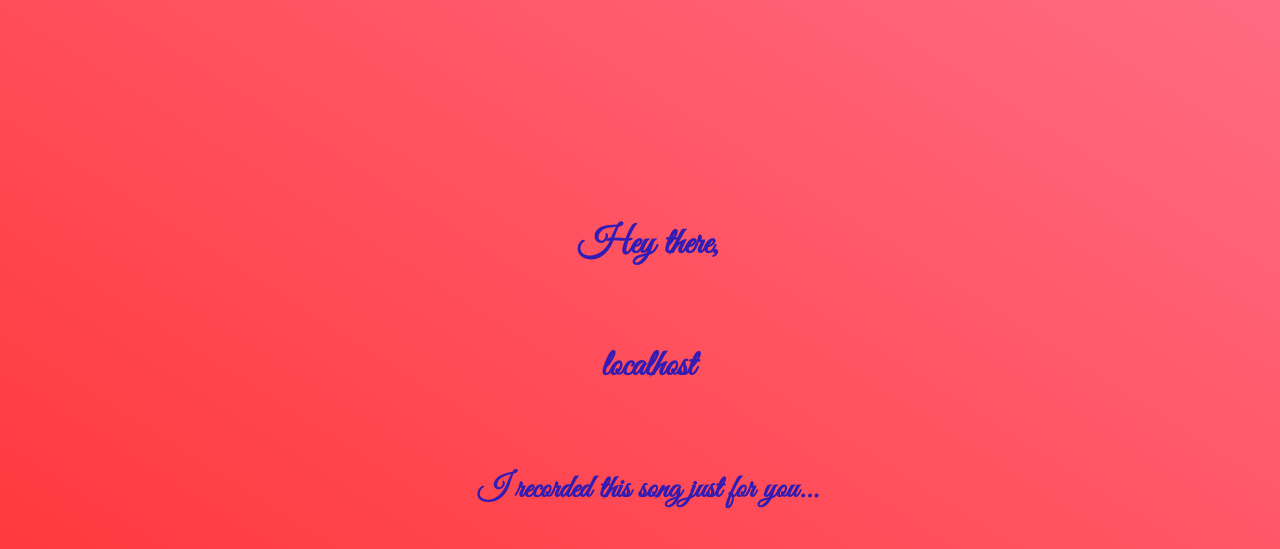
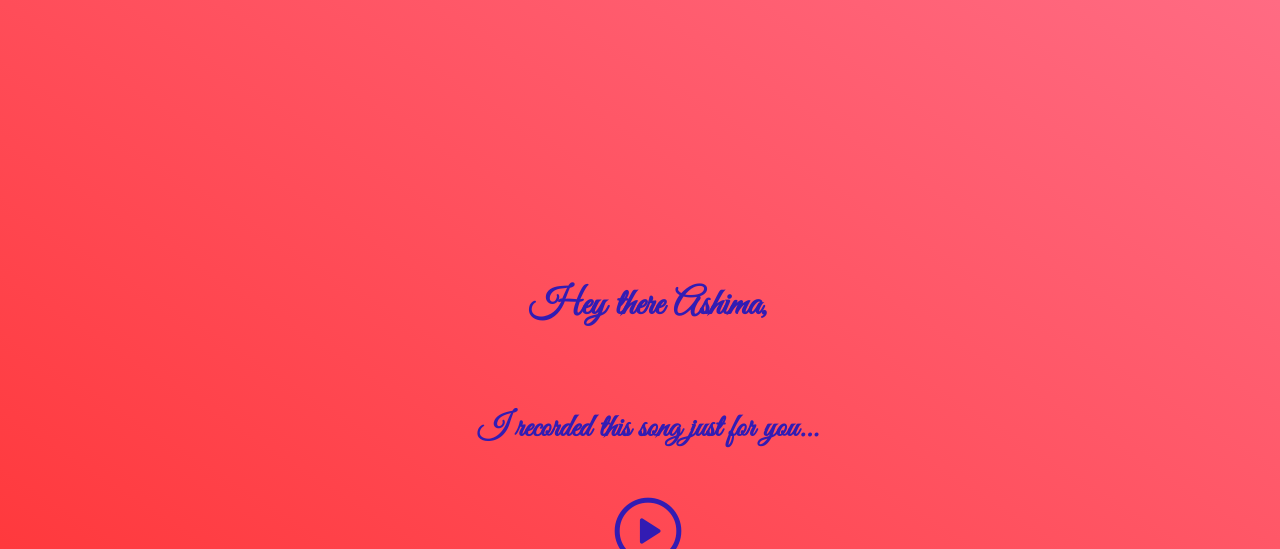
Before and after one commit to joshivaibhavs/thisonesforyou.love, a plain HTML site: page index.html in a window 1280 px wide. Shown: the top 549 px of the page. Drawn offline with nearby package versions, Linux system fonts and the light colour scheme.

Commit message:
Add correct song

```diff
--- a/index.html
+++ b/index.html
@@ -58,8 +58,7 @@
     </style>
     <div class="screen center">
         <img id="rose-img" src="rose-img.png" alt="rose">
-        <h3>Hey there,</h3>
-        <h3 id="name"></h3>
+        <h3>Hey there Ashima,</h3>
         <h4>I recorded this song just for you...</h4>
         <span style="display: block;" id="play-btn" class="material-symbols-rounded">
             play_circle
@@ -72,13 +71,7 @@
         </audio>
     </div>
     <script>
-        function setName() {
-            const name = window.location.hostname.replace('.thisonesforyou.love', '');
-            const nameEl = document.querySelector('#name');
-            nameEl.innerHTML = name;
-        }
         (function () {
-            setName();
             const playBtn = document.querySelector('#play-btn');
             if (!playBtn) return;
             const stopBtn = document.querySelector('#stop-btn');
```
